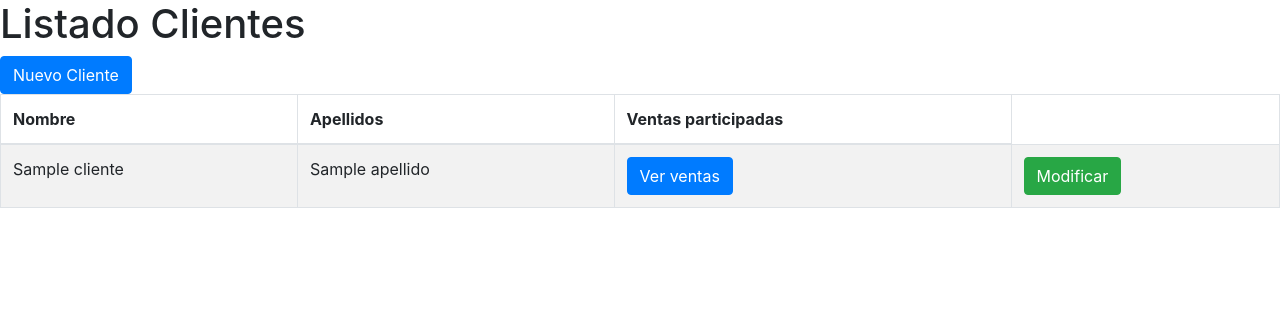
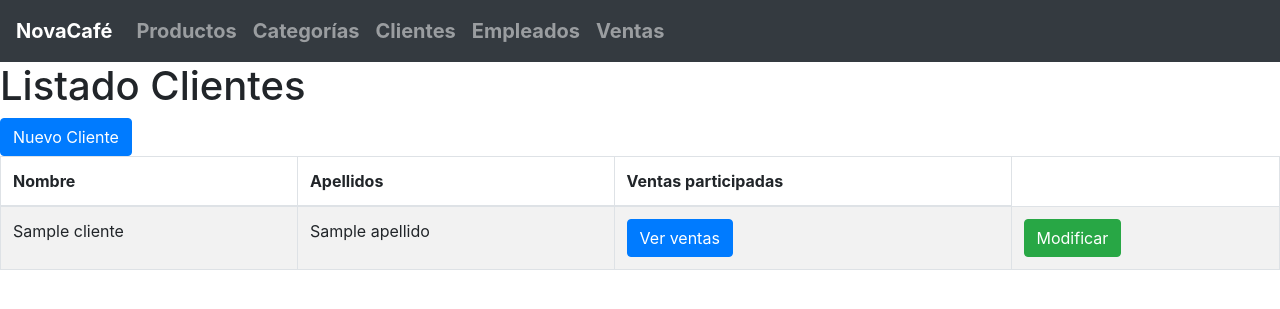
Before and after one commit to YoussefAFdez/NovaCafe, a Symfony app: template templates/cliente/listar.html.twig in a window 1280 px wide. Shown: the top 309 px of the page. Run offline with Twig, Linux system fonts and the light colour scheme; the template is opened without the code that fills it: most values are stand-ins (such as "Sample title", 1, 10 or a date in 2020); some libraries are stand-ins or nearby versions.

Commit message:
Modificada plantilla base para incluir cabecera del sitio con enlaces a diferentes apartados

```diff
--- a/templates/base.html.twig
+++ b/templates/base.html.twig
@@ -41,6 +41,32 @@
 bootstrap.min.css" crossorigin="anonymous">
     </head>
     <body>
+        <nav class="navbar navbar-expand-lg navbar-dark bg-dark">
+            <a class="navbar-brand" href="{{ path('principal') }}">NovaCafé</a>
+            <button class="navbar-toggler" type="button" data-toggle="collapse" data-target="#navbarColor01" aria-controls="navbarColor01" aria-expanded="false" aria-label="Toggle navigation">
+                <span class="navbar-toggler-icon"></span>
+            </button>
+            {% set route_name = app.request.get('_route') %}
+            <div class="collapse navbar-collapse" id="navbarColor01">
+                <ul class="navbar-nav mr-auto">
+                    <li class="nav-item {% if route_name == 'listadoProductos' %}active{% endif %}">
+                        <a class="nav-link" href="{{ path('listadoProductos') }}">Productos <span class="sr-only">(current)</span></a>
+                    </li>
+                    <li class="nav-item {% if route_name == 'categoria_listar' %}active{% endif %}">
+                        <a class="nav-link" href="{{ path('categoria_listar') }}">Categorías <span class="sr-only">(current)</span></a>
+                    </li>
+                    <li class="nav-item {% if route_name == 'cliente_listar' %}active{% endif %}">
+                        <a class="nav-link" href="{{ path('cliente_listar') }}">Clientes <span class="sr-only">(current)</span></a>
+                    </li>
+                    <li class="nav-item {% if route_name == 'empleado_listar' %}active{% endif %}">
+                        <a class="nav-link" href="{{ path('empleado_listar') }}">Empleados <span class="sr-only">(current)</span></a>
+                    </li>
+                    <li class="nav-item {% if route_name == 'venta_listar' %}active{% endif %}">
+                        <a class="nav-link" href="{{ path('venta_listar') }}">Ventas <span class="sr-only">(current)</span></a>
+                    </li>
+                </ul>
+            </div>
+        </nav>
         {% block body %}
 
         {% endblock %}
```
